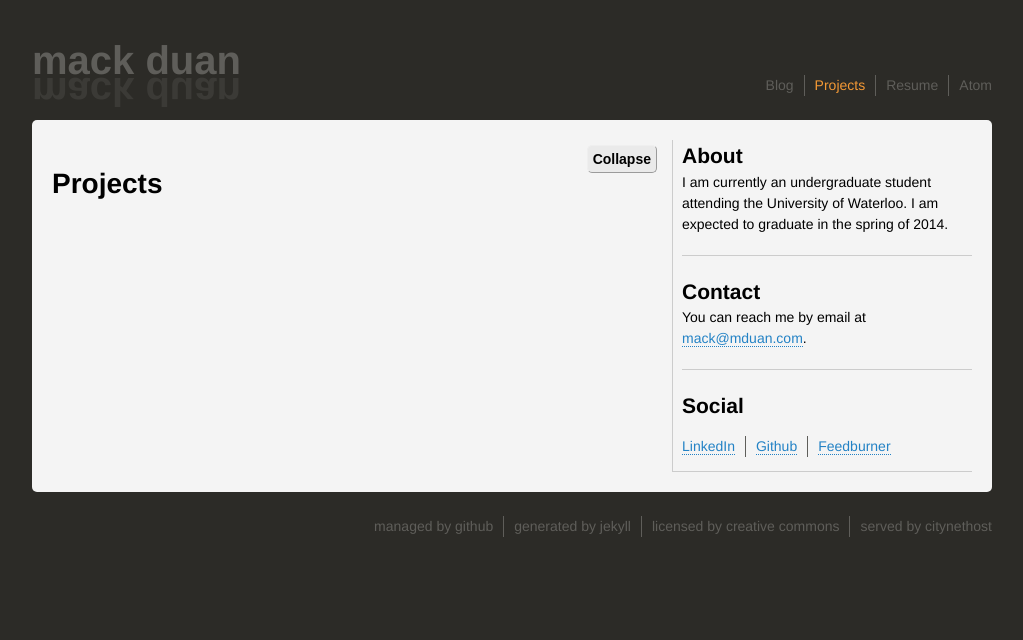
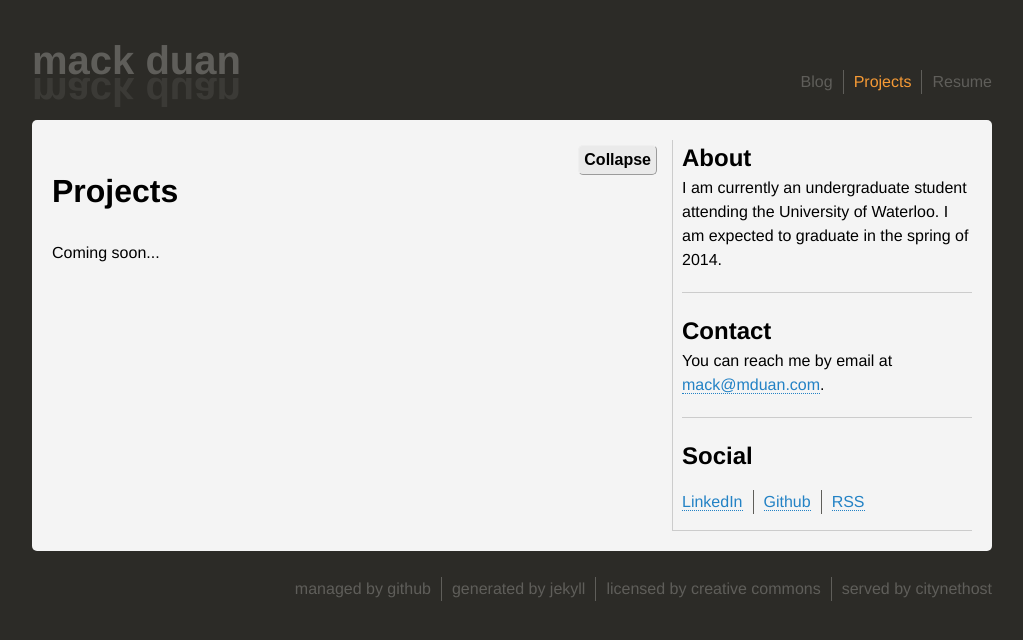
Before and after one commit to mduan/blog, a Jekyll site: the page built from projects.html, in a window 1280 px wide. Shown: the top 640 px of the page, without its empty margins (128-1151 px from the left). Built offline with Jekyll 4.4.1, drawn with Linux system fonts in a browser that asks for light colours.

Commit message:
Increase font size and renovate navigation

```diff
--- a/_includes/header.html
+++ b/_includes/header.html
@@ -5,7 +5,6 @@
 			<li><a href="/index.html" class="blog">Blog</a></li>
 			<li><a href="/projects.html" class="projects">Projects</a></li>
 			<li><a href="/resume.html" class="resume">Resume</a></li>
-			<li><a href="/atom.xml" class="atom">Atom</a></li>
 		</ul>
 	</nav>
 </header>
--- a/_includes/social.html
+++ b/_includes/social.html
@@ -4,7 +4,7 @@
 		<ul>
 			<li><a href="http://www.linkedin.com/in/mduan">LinkedIn</a></li>
 			<li><a href="https://github.com/mduan">Github</a></li>
-			<li><a href="http://feeds.feedburner.com/mduan">Feedburner</a></li>
+			<li><a href="/atom.xml">RSS</a></li>
 		</ul>
 	</nav>
 </section>
--- a/assets/css/screen.css
+++ b/assets/css/screen.css
@@ -443,7 +443,7 @@ table {
 /* line 52, ../../sass/screen.scss */
 body {
   background: #2c2b27;
-  font: 14px/1.5 Helvetica, Arial, "Liberation Sans", FreeSans, sans-serif;
+  font: 16px/1.5 Helvetica, Arial, "Liberation Sans", FreeSans, sans-serif;
 }
 
 /* line 59, ../../sass/screen.scss */
--- a/projects.html
+++ b/projects.html
@@ -5,4 +5,5 @@ title: Projects
 ---
 <section id="projects">
 	<h1>Projects</h1>
+	<p>Coming soon...</p>
 </section> <!-- projects -->
--- a/sass/screen.scss
+++ b/sass/screen.scss
@@ -53,7 +53,7 @@ body {
 	//@include container;
 	//@include susy-grid-background;
 	background: $bg-bg-color;
-	font: 14px/1.5 Helvetica, Arial,'Liberation Sans', FreeSans, sans-serif;
+	font: 16px/1.5 Helvetica, Arial,'Liberation Sans', FreeSans, sans-serif;
 }
 
 article, section {
```
